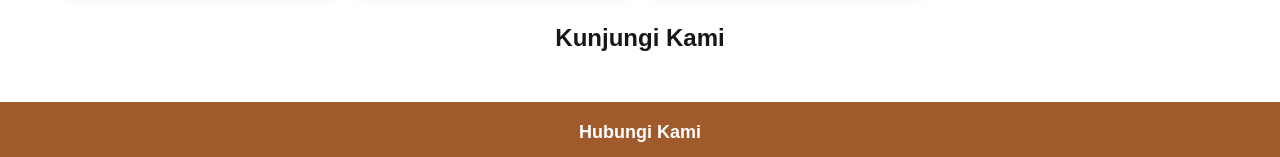
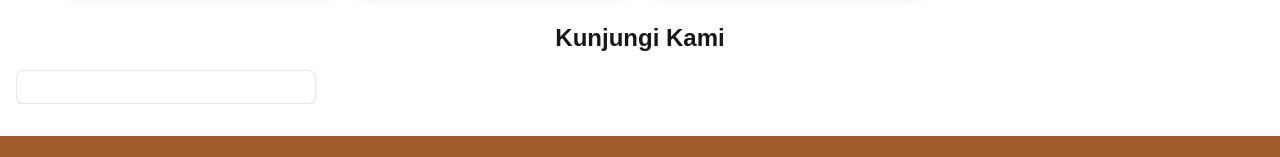
Before and after one commit to Dinajuliarti/prokul_cafeBestari, a Next.js app: page / in a window 1280 px wide. Shown: the part 1095-1252 px from the top of the page. Built offline with nearby package versions, Linux system fonts and the light colour scheme.

Commit message:
shofi: menambahkan border

```diff
--- a/app/page.tsx
+++ b/app/page.tsx
@@ -324,7 +324,9 @@ export default function Home() {
         <h2 className="text-2xl font-bold text-center mb-4">Kunjungi Kami</h2>
         <div className="overflow-x-auto">
           <div className="flex gap-4">
+            <div className="border rounded-lg p-4 shadow min-w-[300px]">
 
+            </div>
           </div>
         </div>
       </section>
```
